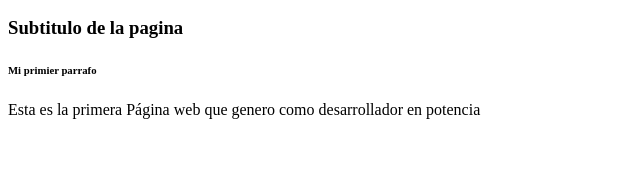
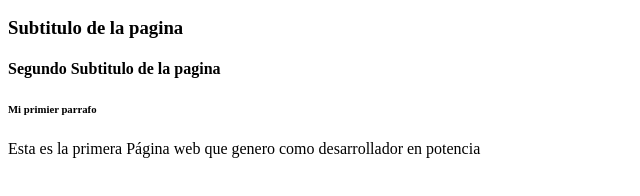
Before and after one commit to danielmolina49/Ciclo3, a plain HTML site: page index.html in a window 1280 px wide. Shown: the part 170-366 px from the top of the page, without its empty margins (0-640 px from the left). Drawn offline with Linux system fonts and the light colour scheme.

Commit message:
Mi primera versión 1.2

```diff
--- a/index.html
+++ b/index.html
@@ -12,6 +12,7 @@
   <h1>Mi primera pagina Web</h1>
   <h2>La pagina</h2>
   <h3>Subtitulo de la pagina</h3>
+  <h4>Segundo Subtitulo de la pagina</h4>
   <h6>Mi primier parrafo</h6>
   <p>Esta es la primera Página web que genero como desarrollador en potencia</p>
 
```
